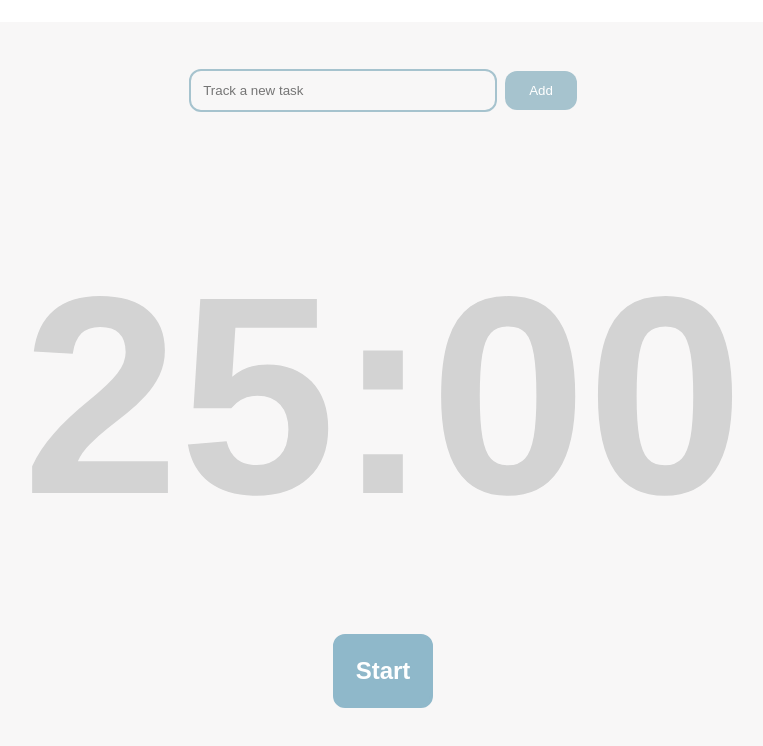
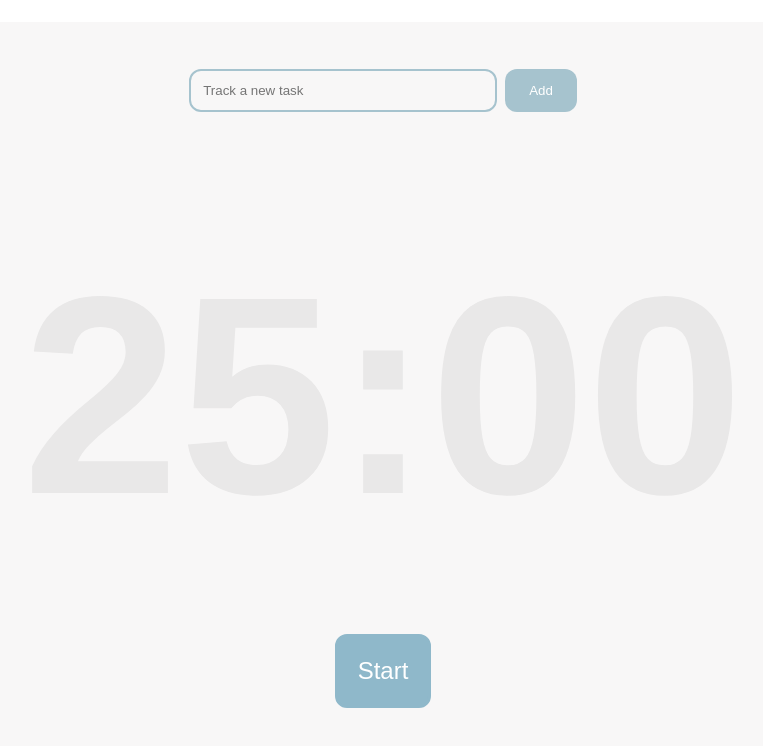
Before and after one commit to josieko/macpom, a React (Create React App) app: page / in a window 1280 px wide. Shown: the top 746 px of the page, without its empty margins (257-1020 px from the left). Built offline with nearby package versions, Linux system fonts and the light colour scheme.

Commit message:
Add git commit message template Includes added git commit message template and and updated button controls

```diff
--- a/package.json
+++ b/package.json
@@ -10,6 +10,7 @@
     "@testing-library/jest-dom": "^5.17.0",
     "@testing-library/react": "^13.4.0",
     "@testing-library/user-event": "^13.5.0",
+    "mobx": "^6.12.4",
     "react": "^18.3.1",
     "react-dom": "^18.3.1",
     "react-ionicons": "^4.2.1",
--- a/src/component/ControlButtons.js
+++ b/src/component/ControlButtons.js
@@ -2,10 +2,15 @@ import React, { useState } from "react";
 import { PauseOutline, RefreshOutline } from "react-ionicons";
 import styled, { css } from "styled-components";
 
-export default function ControlButtons({ onStart, onPause, onBreak }) {
+export default function ControlButtons({
+  onStart,
+  onPause,
+  onBreak,
+  onRefresh,
+}) {
   const [isOn, setIsOn] = useState(false);
 
-  const buttonClick = () => {
+  const handleStartPause = () => {
     setIsOn(!isOn);
     if (!isOn) {
       onStart();
@@ -13,36 +18,30 @@ export default function ControlButtons({ onStart, onPause, onBreak }) {
       onPause();
     }
   };
-  const buttonTxt = () => {
-    if (isOn) {
-      return (
-        <>
-          <PauseOutline color={"#00000"} height="28px" width="28px" />
-          <RefreshOutline color={"#00000"} height="28px" width="28px" />
-        </>
-      );
-    } else {
-      return "Start";
-    }
+
+  const handleRefresh = () => {
+    setIsOn(false);
+    onRefresh();
   };
+
   return (
     <div>
       {isOn ? (
         <>
-          <Button $primary={isOn} onClick={buttonClick}>
+          <Button $primary={isOn} onClick={handleStartPause}>
             <ButtonText $primary={isOn}>
-              <PauseOutline color={"#00000"} height="28px" width="28px" />
+              <PauseOutline color={"white"} height="28px" width="28px" />
             </ButtonText>
           </Button>
-          <Button $primary={isOn} onClick={buttonClick}>
+          <Button $primary={isOn} onClick={handleRefresh}>
             <ButtonText $primary={isOn}>
-              <RefreshOutline color={"#00000"} height="28px" width="28px" />
+              <RefreshOutline color={"white"} height="28px" width="28px" />
             </ButtonText>
           </Button>
         </>
       ) : (
-        <Button $primary={isOn} onClick={buttonClick}>
-          <ButtonText $primary={isOn}>{buttonTxt()}</ButtonText>
+        <Button $primary={isOn} onClick={handleStartPause}>
+          <ButtonText $primary={isOn}>Start</ButtonText>
         </Button>
       )}
     </div>
@@ -59,6 +58,7 @@ const Button = styled.button`
   justify-content: center;
   align-items: center;
   cursor: pointer;
+  transition: background 0.7s ease, border 0.5s ease;
 
   ${(props) =>
     props.$primary &&
@@ -70,6 +70,6 @@ const Button = styled.button`
 
 const ButtonText = styled.span`
   color: ${(props) => (props.$primary ? "#CEDFDF" : "white")};
-  font-weight: bold;
+  font-weight: semi-bold;
   font-size: 24px;
 `;
--- a/src/component/TaskList.js
+++ b/src/component/TaskList.js
@@ -1,8 +1,8 @@
 import React, { useState } from "react";
 import styled, { css } from "styled-components";
 
-const TaskList = ({ isOn }) => {
-  const [tasks, setTasks] = useState([]); // Added missing useState for tasks
+const TaskList = ({ isActive }) => {
+  const [tasks, setTasks] = useState([]);
   const [task, setTask] = useState("");
 
   const addTask = (e) => {
@@ -15,20 +15,23 @@ const TaskList = ({ isOn }) => {
 
   return (
     <TaskSection>
-      <form onSubmit={addTask}>
+      <FormContainer isActive={isActive} onSubmit={addTask}>
         <Input
           type="text"
           value={task}
           onChange={(e) => setTask(e.target.value)}
           placeholder="Track a new task"
+          $primary={isActive}
         />
-        <Button $primary={isOn} type="submit">
+        <Button $primary={isActive} type="submit">
           Add
         </Button>
-      </form>
+      </FormContainer>
       <Ul>
         {tasks.map((task, index) => (
-          <Li key={index}>{task}</Li>
+          <Li $primary={isActive} key={index}>
+            {task}
+          </Li>
         ))}
       </Ul>
     </TaskSection>
@@ -42,20 +45,30 @@ const TaskSection = styled.section`
   justify-content: center;
 `;
 
+const FormContainer = styled.form`
+  display: flex;
+  transition: opacity 0.7s ease, transform 0.7s ease;
+  opacity: ${(props) => (props.isActive ? 0 : 1)};
+  transform: ${(props) =>
+    props.isActive ? "translateY(-20px)" : "translateY(0)"};
+  pointer-events: ${(props) => (props.isActive ? "none" : "auto")};
+`;
+
 const Button = styled.button`
   background: transparent;
   border-radius: 12px;
   border: 0px solid #a6c3ce;
   background: #a6c3ce;
   padding: 12px 24px;
-  font-faminly: "Oswald", sans-serif;
+  font-family: "Oswald", sans-serif;
   color: white;
+  transition: background 0.7s ease, border 0.5s ease;
 
   ${(props) =>
     props.$primary &&
     css`
       background: #91ac9a;
-      border: 3px solid #91ac9a;
+      border: 0px solid #91ac9a;
     `};
 `;
 
@@ -66,7 +79,16 @@ const Input = styled.input`
   margin-right: 8px;
   padding: 12px;
   width: 280px;
-  font-faminly: "Oswald", sans-serif;
+  font-family: "Oswald", sans-serif;
+  transition: background 0.7s ease, border 0.5s ease;
+
+  ${(props) =>
+    props.$primary &&
+    css`
+      background: transparent;
+      border: transparent;
+      color: transparent;
+    `};
 `;
 
 const Ul = styled.ul`
@@ -76,10 +98,18 @@ const Ul = styled.ul`
 
 const Li = styled.li`
   @import url("https://fonts.googleapis.com/css2?family=Montserrat:ital,wght@0,100..900;1,100..900&display=swap");
-  color: white;
+  color: #939393;
   font-size: 24px;
   font-family: "Montserrat", sans-serif;
   list-style-type: none;
-  text-align: right;
+  text-align: left;
+  transition: color 0.7s ease;
+
+  ${(props) =>
+    props.$primary &&
+    css`
+      color: white;
+    `}
 `;
+
 export default TaskList;
--- a/src/component/Timer.js
+++ b/src/component/Timer.js
@@ -32,24 +32,25 @@ export default function Timer({ isActive, isBreak, onSessionComplete }) {
   };
 
   return (
-    <Div>
+    <Div isActive={isActive}>
       <P $isActive={isActive}>{formatTime(time)}</P>
     </Div>
   );
-};
+}
 
 const P = styled.p`
-@import url('https://fonts.googleapis.com/css2?family=Oswald:wght@200..700&display=swap');
-  font-family: 'Osward', sans-serif;
+  @import url("https://fonts.googleapis.com/css2?family=Oswald:wght@200..700&display=swap");
+  font-family: "Osward", sans-serif;
   font-weight: 900;
-  color: #d3d3d3;
+  color: #e9e8e8;
   font-size: 282px;
+  transition: background 0.7s ease, border 0.5s ease;
 
   ${(props) =>
     props.$isActive &&
-    css `
+    css`
       color: white;
-      `};
+    `};
 `;
 
 const Div = styled.div`
@@ -57,4 +58,7 @@ const Div = styled.div`
   justify-content: center;
   align-items: center;
   height: 460px;
+  transition: opacity 0.7s ease, transform 0.7s ease;
+  transform: ${(props) =>
+    props.isActive ? "translateY(-30px)" : "translateY(0)"};
 `;
```
Also changed, not shown: 2 other files (tests, documents, lock files or other folders).
